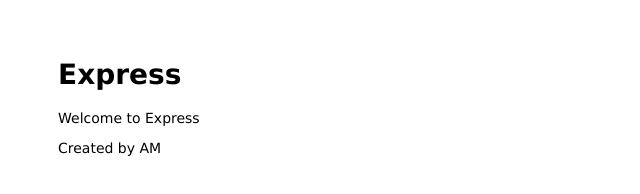
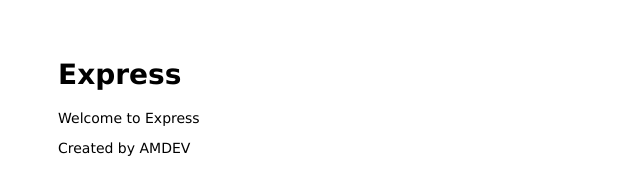
Before and after one commit to andrew-mcewen/azure-express-app, a website: page public/index.html in a window 1280 px wide. Shown: the full height of the page, 0-640 px from the left. Drawn offline with Linux system fonts and the light colour scheme.

Commit message:
Change created by message

```diff
--- a/public/index.html
+++ b/public/index.html
@@ -8,7 +8,7 @@
 <body>
   <h1>Express</h1>
   <p>Welcome to Express</p>
-  <p>Created by AM</p>
+  <p>Created by AMDEV</p>
 </body>
 
 </html>
```
